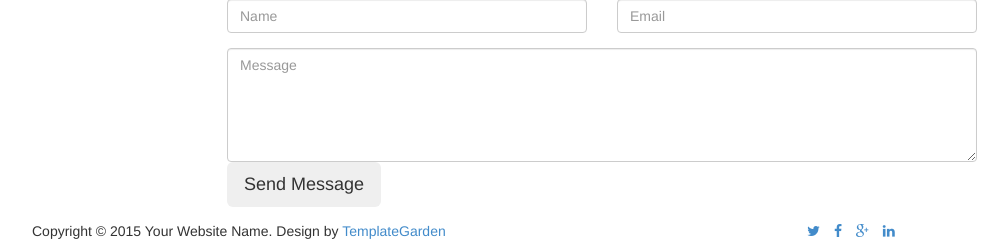
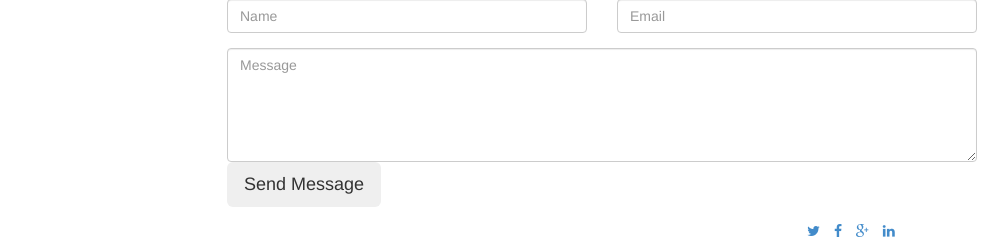
Before and after one commit to tech-sketch/Zone, a Django app: page / in a window 1280 px wide. Shown: the part 1578-1829 px from the top of the page, without its empty margins (38-1046 px from the left). Run offline with Django 3.2, Linux system fonts and the light colour scheme; data that the repository does not hold is empty; some libraries are stand-ins or nearby versions.

Commit message:
Delete the copyright on the index.html

```diff
--- a/Apps/Zone_app/templates/index.html
+++ b/Apps/Zone_app/templates/index.html
@@ -168,7 +168,7 @@
 <div id="footerwrap">
   <div class="container">
     <div class="row">
-      <div class="col-md-8"> <span class="copyright">Copyright &copy; 2015 Your Website Name. Design by <a href="http://www.templategarden.com" rel="nofollow">TemplateGarden</a></span> </div>
+      <div class="col-md-8"> </div>
       <div class="col-md-4">
         <ul class="list-inline social-buttons">
           <li><a href="#"><i class="fa fa-twitter"></i></a> </li>
```
